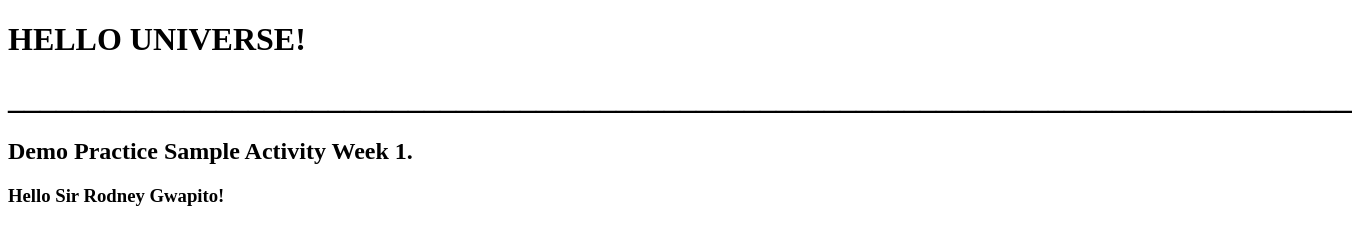
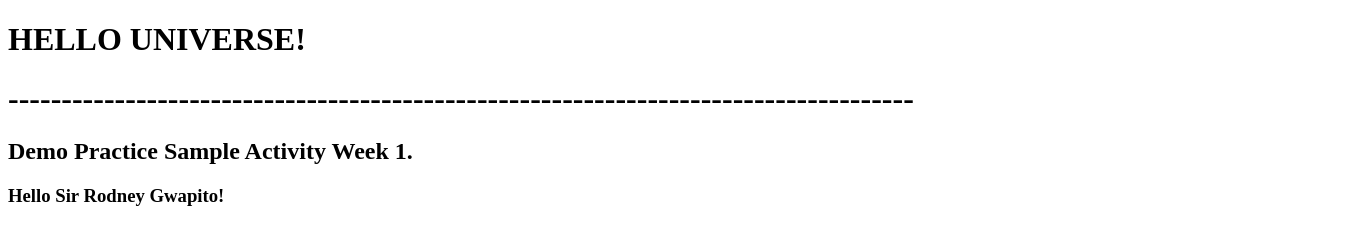
Before and after one commit to Leee0426/DashTwoActivity, a plain HTML site: page index.html in a window 1280 px wide. Shown: the whole page, 1352 px wide, since content can reach past the window. Drawn offline with Linux system fonts and the light colour scheme.

Commit message:
Add files via upload

```diff
--- a/index.html
+++ b/index.html
@@ -6,7 +6,7 @@
 <body>
 
 <h1>HELLO UNIVERSE!</h1>
-<h1>____________________________________________________________________________________</h1>
+<h1>-------------------------------------------------------------------------------------</h1>
 <h2>Demo Practice Sample Activity Week 1.</h2>
 <h3>Hello Sir Rodney Gwapito!</h3>
 
```
